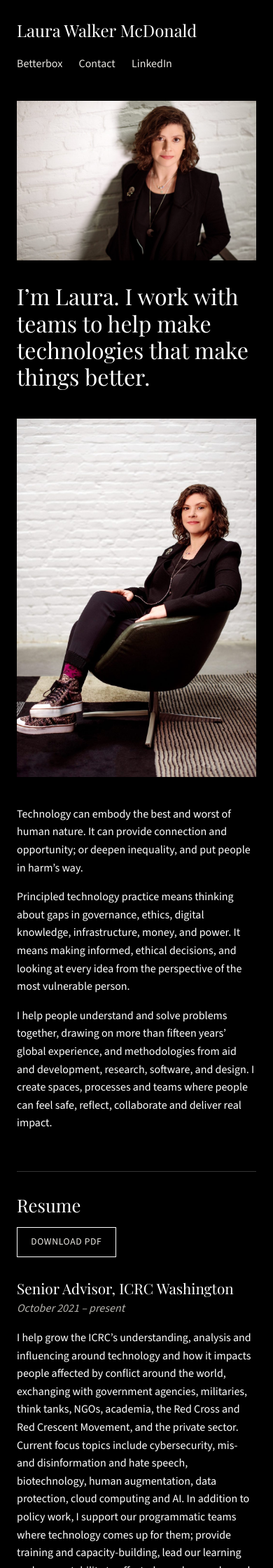
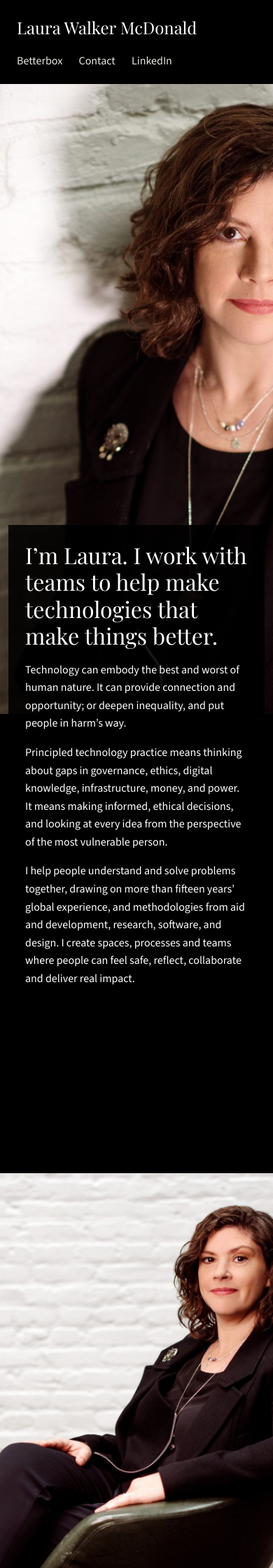
Before and after one commit to laurawmcd/laurawmcd.github.io, a Jekyll site: the page built from index.md, in a window 390 px wide. Shown: the top 2240 px of the page at 70% size. Built offline with Jekyll 4.4.1, drawn with Linux system fonts in a browser that asks for light colours; some of the changed text lies outside the part shown.

Commit message:
Full-width photo layout, expandable resume, contact form, cropped photo, original SIMLab links
Co-Authored-By: Claude Opus 5.5 <noreply@anthropic.com>
Claude-Session: https://claude.ai/code/session_01WRA4EfxJcuyGjrmrRCiwBP

```diff
--- a/_layouts/default.html
+++ b/_layouts/default.html
@@ -22,7 +22,7 @@
   </header>
 
   <main id="main">
-    {{ content }}
+{{ content }}
   </main>
 
   <footer class="site-footer">
--- a/assets/css/style.css
+++ b/assets/css/style.css
@@ -5,6 +5,7 @@
   --muted: #b5b3ae;
   --link: #e8e6e1;
   --rule: #333;
+  --panel: rgba(0, 0, 0, 0.88);
   --heading-font: "Playfair Display", Georgia, serif;
   --body-font: "Source Sans 3", "Helvetica Neue", Arial, sans-serif;
   --width: 46rem;
@@ -26,17 +27,19 @@ a { color: var(--link); text-decoration-thickness: 1px; text-underline-offset: 3
 a:hover { color: var(--text); }
 
 .skip { position: absolute; left: -999px; }
-.skip:focus { left: 1rem; top: 1rem; background: var(--text); color: var(--bg); padding: .5rem; }
+.skip:focus { left: 1rem; top: 1rem; background: var(--text); color: var(--bg); padding: .5rem; z-index: 10; }
 
+/* Header */
 .site-header {
   display: flex;
   flex-wrap: wrap;
   justify-content: space-between;
   align-items: baseline;
   gap: 1rem;
-  max-width: 70rem;
-  margin: 0 auto;
-  padding: 1.5rem;
+  padding: 1.25rem 1.5rem;
+  background: var(--bg);
+  position: relative;
+  z-index: 5;
 }
 .site-title {
   font-family: var(--heading-font);
@@ -48,24 +51,47 @@ a:hover { color: var(--text); }
 .site-header nav a:first-child { margin-left: 0; }
 .site-header nav a:hover { text-decoration: underline; }
 
-main { max-width: var(--width); margin: 0 auto; padding: 0 1.5rem 3rem; }
+/* Full-width photo panels. Each photo stays put while the text
+   column scrolls over it, then the next panel's photo takes over. */
+.panel { position: relative; }
+.panel-bg {
+  position: sticky;
+  top: 0;
+  height: 100vh;
+  height: 100svh;
+  overflow: hidden;
+}
+.panel-bg img {
+  width: 100%;
+  height: 100%;
+  object-fit: cover;
+  object-position: var(--focus, center);
+}
+.panel-content {
+  position: relative;
+  margin-top: -100vh;
+  margin-top: -100svh;
+  padding: 80vh 1.5rem 30vh;
+}
+.column {
+  max-width: var(--width);
+  margin: 0 auto;
+  padding: 2.5rem;
+  background: var(--panel);
+}
 
+/* Plain pages without a photo (e.g. 404) */
+.plain { max-width: var(--width); margin: 0 auto; padding: 2rem 1.5rem 4rem; }
+
+/* Text */
 h1, h2, h3 { font-family: var(--heading-font); font-weight: 400; line-height: 1.2; }
-h1 { font-size: 2.6rem; margin: 2rem 0 1.5rem; }
-h2 { font-size: 2rem; margin: 3.5rem 0 1rem; padding-top: 2rem; border-top: 1px solid var(--rule); }
-h3 { font-size: 1.3rem; margin: 2rem 0 .25rem; }
-
-.dates { color: var(--muted); font-style: italic; margin: 0 0 .5rem; }
+h1 { font-size: 2.6rem; margin: 0; }
+h2 { font-size: 2rem; margin: 3rem 0 1rem; padding-top: 2rem; border-top: 1px solid var(--rule); }
+.column > h2:first-child { margin-top: 0; padding-top: 0; border-top: 0; }
 
 img { max-width: 100%; height: auto; display: block; }
-.hero { margin-top: 1rem; }
-figure { margin: 2.5rem 0; }
 
-blockquote {
-  margin: 1.5rem 0;
-  padding-left: 1.25rem;
-  border-left: 2px solid var(--muted);
-}
+blockquote { margin: 1.5rem 0; padding-left: 1.25rem; border-left: 2px solid var(--muted); }
 blockquote p { margin: 0 0 .5rem; }
 blockquote cite { color: var(--muted); font-style: normal; }
 
@@ -73,23 +99,68 @@ blockquote cite { color: var(--muted); font-style: normal; }
   display: inline-block;
   border: 1px solid var(--text);
   padding: .6rem 1.2rem;
+  margin-bottom: 1rem;
   text-decoration: none;
   letter-spacing: .05em;
   text-transform: uppercase;
   font-size: .85rem;
+  background: none;
+  color: var(--text);
+  font-family: var(--body-font);
+  cursor: pointer;
 }
 .button:hover { background: var(--text); color: var(--bg); }
 
-.callout { font-style: italic; font-size: 1.15rem; }
+.callout { font-style: italic; font-size: 1.3rem; font-family: var(--heading-font); margin: 0; }
 
 ul { padding-left: 1.2rem; }
 li { margin-bottom: .5rem; }
 
+/* Resume: click a job to open it */
+details { border-top: 1px solid var(--rule); }
+details:last-of-type { border-bottom: 1px solid var(--rule); }
+summary {
+  cursor: pointer;
+  list-style: none;
+  padding: 1rem 2rem 1rem 0;
+  position: relative;
+}
+summary::-webkit-details-marker { display: none; }
+summary::after {
+  content: "+";
+  position: absolute;
+  right: 0;
+  top: .9rem;
+  font-size: 1.4rem;
+  color: var(--muted);
+}
+details[open] summary::after { content: "–"; }
+.job { display: block; font-family: var(--heading-font); font-size: 1.25rem; }
+.dates { display: block; color: var(--muted); font-style: italic; }
+details p { margin: 0 0 1.25rem; }
+
+/* Contact form */
+form label { display: block; margin: 1rem 0 .3rem; }
+form input, form textarea {
+  width: 100%;
+  padding: .6rem;
+  font: inherit;
+  color: var(--text);
+  background: #111;
+  border: 1px solid #555;
+}
+form input:focus, form textarea:focus { outline: 2px solid var(--text); outline-offset: 1px; }
+form .row { display: flex; gap: 1rem; }
+form .row > div { flex: 1; }
+form .hp { position: absolute; left: -9999px; }
+form button { margin-top: 1.25rem; }
+
+/* Footer */
 .site-footer {
+  position: relative;
   max-width: var(--width);
   margin: 0 auto;
   padding: 2rem 1.5rem 3rem;
-  border-top: 1px solid var(--rule);
   color: var(--muted);
   font-size: .9rem;
 }
@@ -98,4 +169,7 @@ li { margin-bottom: .5rem; }
   html { font-size: 100%; }
   h1 { font-size: 2rem; }
   h2 { font-size: 1.6rem; }
+  .column { padding: 1.5rem; }
+  .panel-content { padding: 70vh .75rem 25vh; }
+  form .row { display: block; }
 }
--- a/index.md
+++ b/index.md
@@ -3,11 +3,11 @@ layout: default
 title: technology, strategy, policy
 ---
 
-<img class="hero" src="/assets/images/laura-portrait.jpg" alt="Laura stands looking up at the camera, in front of a white brick wall, wearing a silver brooch and several necklaces over a black jacket and top.">
+<section class="panel">
+<div class="panel-bg" style="--focus: center 30%"><img src="/assets/images/laura-portrait.jpg" alt="Laura stands looking up at the camera, in front of a white brick wall, wearing a silver brooch and several necklaces over a black jacket and top."></div>
+<div class="panel-content"><div class="column" markdown="1">
 
 # I’m Laura. I work with teams to help make technologies that make things better.
-
-<figure><img src="/assets/images/laura-portrait-2.jpg" alt="Laura sits in a dark leather armchair in front of a white brick wall, wearing black and glittery high-top sneakers."></figure>
 
 Technology can embody the best and worst of human nature. It can provide connection and opportunity; or deepen inequality, and put people in harm’s way.
 
@@ -15,60 +15,64 @@ Principled technology practice means thinking about gaps in governance, ethics,
 
 I help people understand and solve problems together, drawing on more than fifteen years' global experience, and methodologies from aid and development, research, software, and design. I create spaces, processes and teams where people can feel safe, reflect, collaborate and deliver real impact.
 
+</div></div>
+</section>
+
+<section class="panel">
+<div class="panel-bg" style="--focus: 65% 20%"><img src="/assets/images/laura-portrait-2.jpg" alt="Laura sits in a dark leather armchair in front of a white brick wall, wearing black and glittery high-top sneakers."></div>
+<div class="panel-content"><div class="column" markdown="1">
+
 ## Resume
 
 <a class="button" href="/assets/LWM-public-resume-August-2024.pdf">Download PDF</a>
 
-### Senior Advisor, ICRC Washington
-October 2021 – present
-{: .dates}
+<details>
+<summary><span class="job">Senior Advisor, ICRC Washington</span><span class="dates">October 2021 – present</span></summary>
+<p>I help grow the ICRC's understanding, analysis and influencing around technology and how it impacts people affected by conflict around the world, exchanging with government agencies, militaries, think tanks, NGOs, academia, the Red Cross and Red Crescent Movement, and the private sector. Current focus topics include cybersecurity, mis- and disinformation and hate speech, biotechnology, human augmentation, data protection, cloud computing and AI. In addition to policy work, I support our programmatic teams where technology comes up for them; provide training and capacity-building, lead our learning and accountability to affected people agenda, and organize happy hours for the international relations and tech community in DC.</p>
+</details>
 
-I help grow the ICRC's understanding, analysis and influencing around technology and how it impacts people affected by conflict around the world, exchanging with government agencies, militaries, think tanks, NGOs, academia, the Red Cross and Red Crescent Movement, and the private sector. Current focus topics include cybersecurity, mis- and disinformation and hate speech, biotechnology, human augmentation, data protection, cloud computing and AI. In addition to policy work, I support our programmatic teams where technology comes up for them; provide training and capacity-building, lead our learning and accountability to affected people agenda, and organize happy hours for the international relations and tech community in DC.
+<details>
+<summary><span class="job">Principal, Betterlab.io</span><span class="dates">January 2018 – present</span></summary>
+<p>I currently accept limited consulting engagements alongside my full time position. In the past I've supported a diverse group of clients on a range of projects, including:</p>
+<ul>
+<li>Strategic and project reviews and evaluations for technology projects and organizations around the world</li>
+<li>Developing policy and knowledge products</li>
+<li>Speaking and writing about responsible data, evidence and ethics in tech for social change</li>
+<li>Developing <a href="https://laurawmcd.github.io/betterbox">BetterBox</a>, a toolkit for evidence-based design in tech for social change</li>
+</ul>
+</details>
 
-### Principal, Betterlab.io
-January 2018 – present
-{: .dates}
+<details>
+<summary><span class="job">Senior Director, DIAL, UN Foundation</span><span class="dates">March 2018 – September 2021</span></summary>
+<p>I lead a close-knit and high-performing team delivering DIAL's community, communications and policy work, and stewarding the Principles for Digital Development. I helped shape DIAL’s policy influencing and engagement with global institutions and discussions; develop key positions; direct research; manage a healthy budget and support my team to be happy and productive in a disrupted world.</p>
+</details>
 
-I currently accept limited consulting engagements alongside my full time position. In the past I've supported a diverse group of clients on a range of projects, including:
+<details>
+<summary><span class="job">Director of Innovation, GAHI</span><span class="dates">June 2018 – March 2021</span></summary>
+<p>Staff specialist on technology and digital. At GAHI, I lead our strategy and portfolio of work on Responsible Innovation and Data Ethics. I also lead our approach to technology overall, overseeing a useful study on the evidence base for the use of Distributed Ledger Technologies, like Blockchain, in humanitarian aid. I acted as our representative in Washington, DC and lead an internal strategy process to develop our second two-year strategy.</p>
+</details>
 
-- Strategic and project reviews and evaluations for technology projects and organizations around the world
-- Developing policy and knowledge products
-- Speaking and writing about responsible data, evidence and ethics in tech for social change
-- Developing [BetterBox](https://laurawmcd.github.io/betterbox), a toolkit for evidence-based design in tech for social change
+<details>
+<summary><span class="job">CEO, SIMLab and FrontlineSMS</span><span class="dates">March 2010 – December 2017</span></summary>
+<p>At SIMLab, we helped design sustainable, cost-effective and effective systems and services that work, and allow people and organizations to respond effectively to these complex environments. Working with us, our partners execute on ground-breaking projects to improve their own programmatic work and advocacy. We helped communities hold institutions accountable, help advocacy organizations fight through bureaucracy to protect rights, and help individuals to participate in the systems critical to their livelihoods. We provided consulting, guides, tools and case studies, and advocate for changes in policy and funding. And we worked on best practice tools in evidence-based design, monitoring and evaluation for ICTs in aid, and data ethics in practice.</p>
+</details>
 
-### Senior Director, DIAL, UN Foundation
-March 2018 – September 2021
-{: .dates}
+</div></div>
+</section>
 
-I lead a close-knit and high-performing team delivering DIAL's community, communications and policy work, and stewarding the Principles for Digital Development. I helped shape DIAL’s policy influencing and engagement with global institutions and discussions; develop key positions; direct research; manage a healthy budget and support my team to be happy and productive in a disrupted world.
-
-### Director of Innovation, GAHI
-June 2018 – March 2021
-{: .dates}
-
-Staff specialist on technology and digital. At GAHI, I lead our strategy and portfolio of work on Responsible Innovation and Data Ethics. I also lead our approach to technology overall, overseeing a useful study on the evidence base for the use of Distributed Ledger Technologies, like Blockchain, in humanitarian aid. I acted as our representative in Washington, DC and lead an internal strategy process to develop our second two-year strategy.
-
-### CEO, SIMLab and FrontlineSMS
-March 2010 – December 2017
-{: .dates}
-
-At SIMLab, we helped design sustainable, cost-effective and effective systems and services that work, and allow people and organizations to respond effectively to these complex environments. Working with us, our partners execute on ground-breaking projects to improve their own programmatic work and advocacy. We helped communities hold institutions accountable, help advocacy organizations fight through bureaucracy to protect rights, and help individuals to participate in the systems critical to their livelihoods. We provided consulting, guides, tools and case studies, and advocate for changes in policy and funding. And we worked on best practice tools in evidence-based design, monitoring and evaluation for ICTs in aid, and data ethics in practice.
-
-During my time at SIMLab, I:
-
-- Built a distributed team with a reputation for excellence and integrity and a warm, supportive culture
-- Supported social change projects all over the world to use inclusive technology approaches through strategy, training, advice and analysis
-- Wrote best practice frameworks in evidence-based design and monitoring and evaluation of technology, moving the conversation forward by demonstrating effective approaches
-- Made inclusive technology part of the conversation in community engagement and communication in humanitarian aid
-- As product lead and head of the developer team, built and launched FrontlineSMS v2, a successful, global product built to work in a wide range of infrastructure, hardware, and software environments. The platform makes it easier to send, receive and manage SMS even without the Internet. In 2014, spun out FrontlineSMS as a new for-profit company.
-- Built relationships with major ecosystem players across industry, technological platforms, and sector silos, and the experience to lead deeply technical and practical initiatives – as proven by coalitions, events, my writing, and a wide range of speaking engagements.
-
-<figure><img src="/assets/images/iteration-planning-nairobi-2012.jpg" alt="A wall covered in sticky notes during an iteration planning session, Nairobi, 2012."></figure>
+<section class="panel">
+<div class="panel-bg"><img src="/assets/images/iteration-planning-nairobi-2012.jpg" alt="A wall covered in sticky notes during an iteration planning session, Nairobi, 2012."></div>
+<div class="panel-content"><div class="column" markdown="1">
 
 I’m currently available for limited [consulting engagements](mailto:{{ site.email }}?subject=Consulting%20engagements).
 {: .callout}
 
-<figure><img src="/assets/images/sideloading.jpg" alt="Several laptops and phones on a table, tangled in charging cables."></figure>
+</div></div>
+</section>
+
+<section class="panel">
+<div class="panel-bg"><img src="/assets/images/sideloading.jpg" alt="Several laptops and phones on a table, tangled in charging cables."></div>
+<div class="panel-content"><div class="column" markdown="1">
 
 ## Client work and testimonials
 
@@ -91,11 +95,14 @@ An experienced speaker and writer, I advocate for inclusive technology, evidence
 - Pulse on the Principles [Leave No-one Behind mini-season](https://podcasts.apple.com/us/podcast/pulse-on-the-principles/id1525949555) on the Digital Principles podcast
 - Panel moderator: [A Whole of Society Agenda: Global Cooperation for National Digital Transformation](https://www.youtube.com/watch?v=GdXeSAP5OAI) at Concordia Summit 2020
 - [Policy Brief](https://www.thegahi.org/assets/downloads/10528_GAHI_Blockchain_Policy_ART_WEB.pdf) on next steps for scaling the use of blockchain in humanitarian aid
-- [Consultation report](https://web.archive.org/web/2017/http://simlab.org/resources/dogooddata/) on responsible data practice in civil society (with Kelly Church)
-- Frameworks on [monitoring and evaluation](https://web.archive.org/web/2017/http://www.simlab.org/resources/mandeoftech) (with Linda Raftree) and [context analysis](https://web.archive.org/web/2017/http://www.simlab.org/resources/contextanalysis) (with Kelly Church and Margaret Scott) for technology in social change
+- [Consultation report](http://simlab.org/resources/dogooddata/) on responsible data practice in civil society (with Kelly Church)
+- Frameworks on [monitoring and evaluation](http://simlab.org/resources/mandeoftech/) (with Linda Raftree) and [context analysis](http://simlab.org/resources/contextanalysis/) (with Kelly Church and Margaret Scott) for technology in social change
 - [Evaluation of the Sigmah project](https://web.archive.org/web/2017/http://www.sigmah.org/Sigmah-evaluation-showing-the-way-forward.html)
-- [Case study](https://web.archive.org/web/2018/http://feedbackmechanisms.org/public/files/SIMLab.pdf) on mobile-enabled feedback mechanisms
+- [Case study](http://feedbackmechanisms.org/public/files/SIMLab.pdf) on mobile-enabled feedback mechanisms
 - The Guardian: [Making tech work for development](https://www.theguardian.com/global-development-professionals-network/video/2014/feb/03/ict4d-video-frontline-sms-technology-for-development) (video)
 - [Get the message: NTEN Ignite talk](https://www.youtube.com/watch?v=S4O0MK0ZDRE) (video)
 - [Whispering when everyone is listening: Low-Tech Communications Technology Implementations in High-Risk Contexts](https://www.academia.edu/20648803/Whispering_when_Everyone_is_Listening_Low-Tech_Communications_Technology_Implementations_in_High-Risk_Contexts) (with [Keith Porcaro](https://keith.porca.ro/))
 - [SMS-based accountability to beneficiaries mechanisms in humanitarian aid and development](https://www.academia.edu/20291356/SMS-based_accountability_to_beneficiaries_mechanisms_in_humanitarian_aid_and_development)
+
+</div></div>
+</section>
```
Also changed, not shown: 404.md (+4 -0 lines), contact.md (+20 -3 lines), assets/images/laura-portrait-2.jpg.
